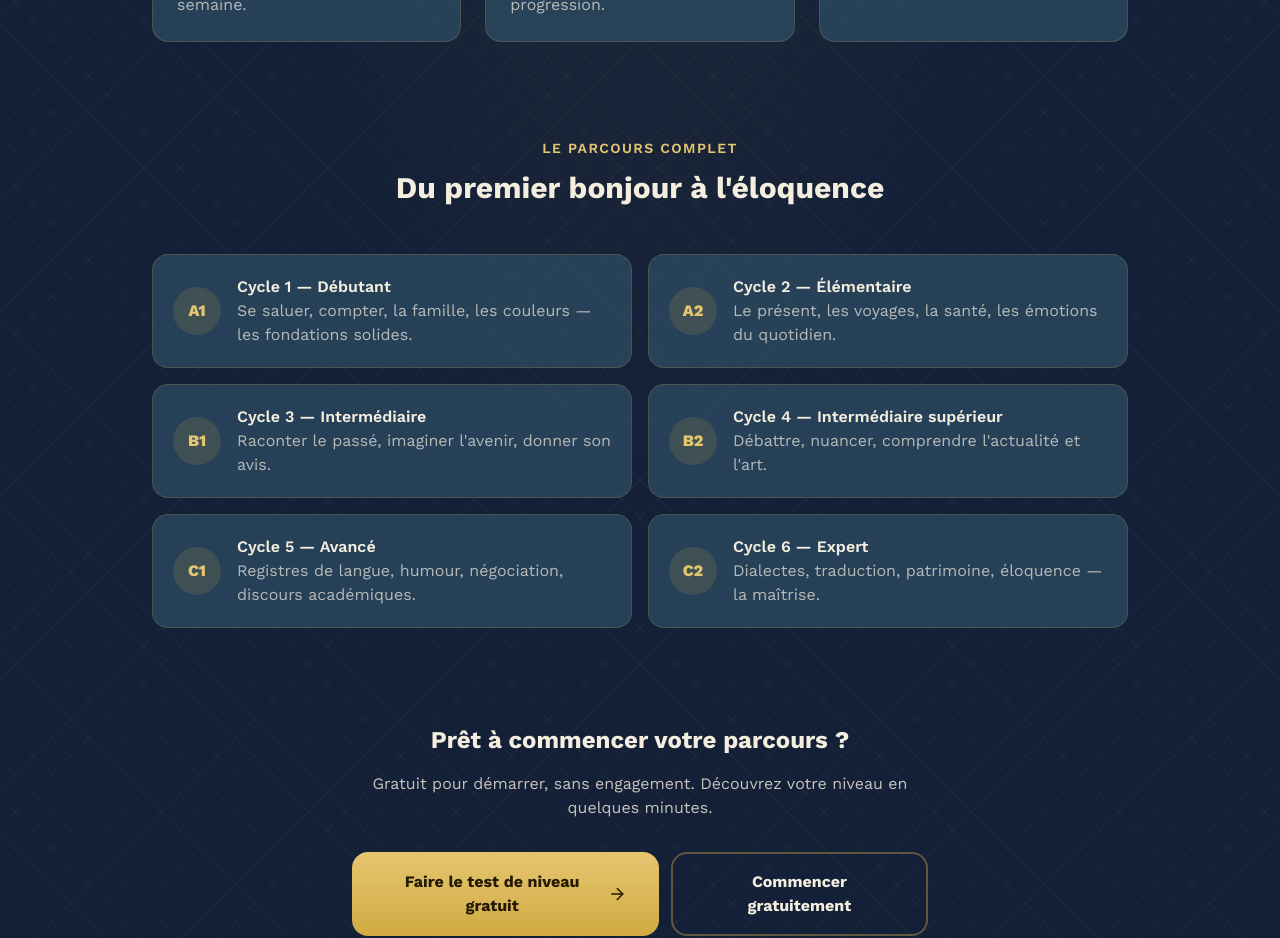
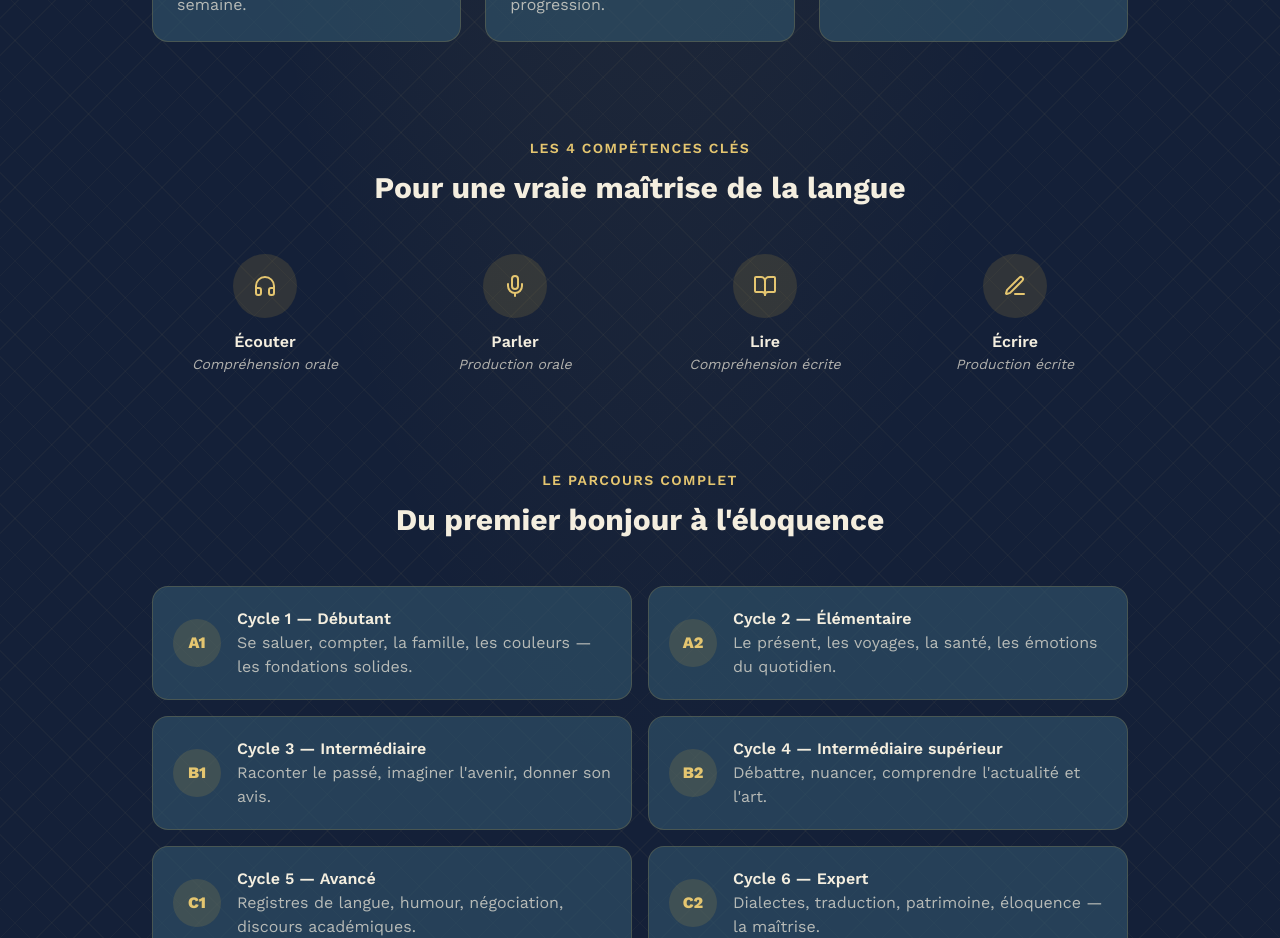
Before and after one commit to diopmamealassane-sketch/arabiya-plus, a Next.js app: page / in a window 1280 px wide. Shown: the part 1640-2578 px from the top of the page. Built offline with nearby package versions, Linux system fonts and the light colour scheme.

Commit message:
Update page.js

```diff
--- a/app/page.js
+++ b/app/page.js
@@ -1,6 +1,7 @@
 import Link from "next/link";
 import {
   ArrowRight, Volume2, Repeat, Trophy, Target, Mic, Award, Sparkles,
+  Headphones, BookOpen, PenLine,
 } from "lucide-react";
 
 const CYCLES = [
@@ -100,6 +101,22 @@ export default function LandingPage() {
           </div>
         </div>
 
+        {/* Les 4 compétences clés */}
+        <div className="mt-24">
+          <p className="text-gold-light uppercase tracking-widest text-sm font-semibold text-center mb-3">
+            Les 4 compétences clés
+          </p>
+          <h2 className="text-3xl font-bold text-center mb-12">
+            Pour une vraie maîtrise de la langue
+          </h2>
+          <div className="grid grid-cols-2 md:grid-cols-4 gap-6">
+            <Skill icon={<Headphones />} title="Écouter" subtitle="Compréhension orale" />
+            <Skill icon={<Mic />} title="Parler" subtitle="Production orale" />
+            <Skill icon={<BookOpen />} title="Lire" subtitle="Compréhension écrite" />
+            <Skill icon={<PenLine />} title="Écrire" subtitle="Production écrite" />
+          </div>
+        </div>
+
         {/* Le parcours complet */}
         <div className="mt-24">
           <p className="text-gold-light uppercase tracking-widest text-sm font-semibold text-center mb-3">
@@ -190,3 +207,15 @@ function Feature({ icon, title, children }) {
     </div>
   );
 }
+
+function Skill({ icon, title, subtitle }) {
+  return (
+    <div className="text-center">
+      <div className="w-16 h-16 mx-auto rounded-full bg-gold/15 flex items-center justify-center text-gold-light mb-3">
+        {icon}
+      </div>
+      <h3 className="font-semibold">{title}</h3>
+      <p className="text-sm opacity-70 italic">{subtitle}</p>
+    </div>
+  );
+}
```
